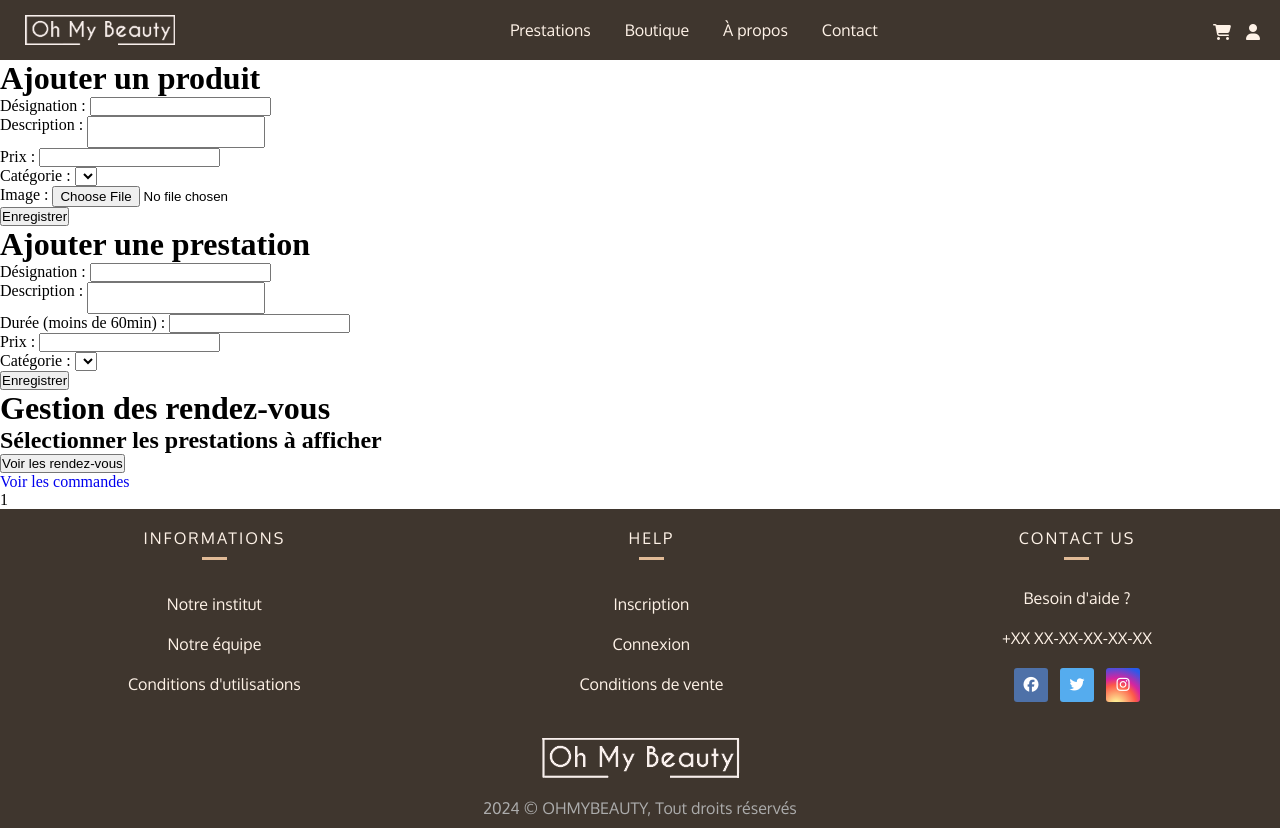
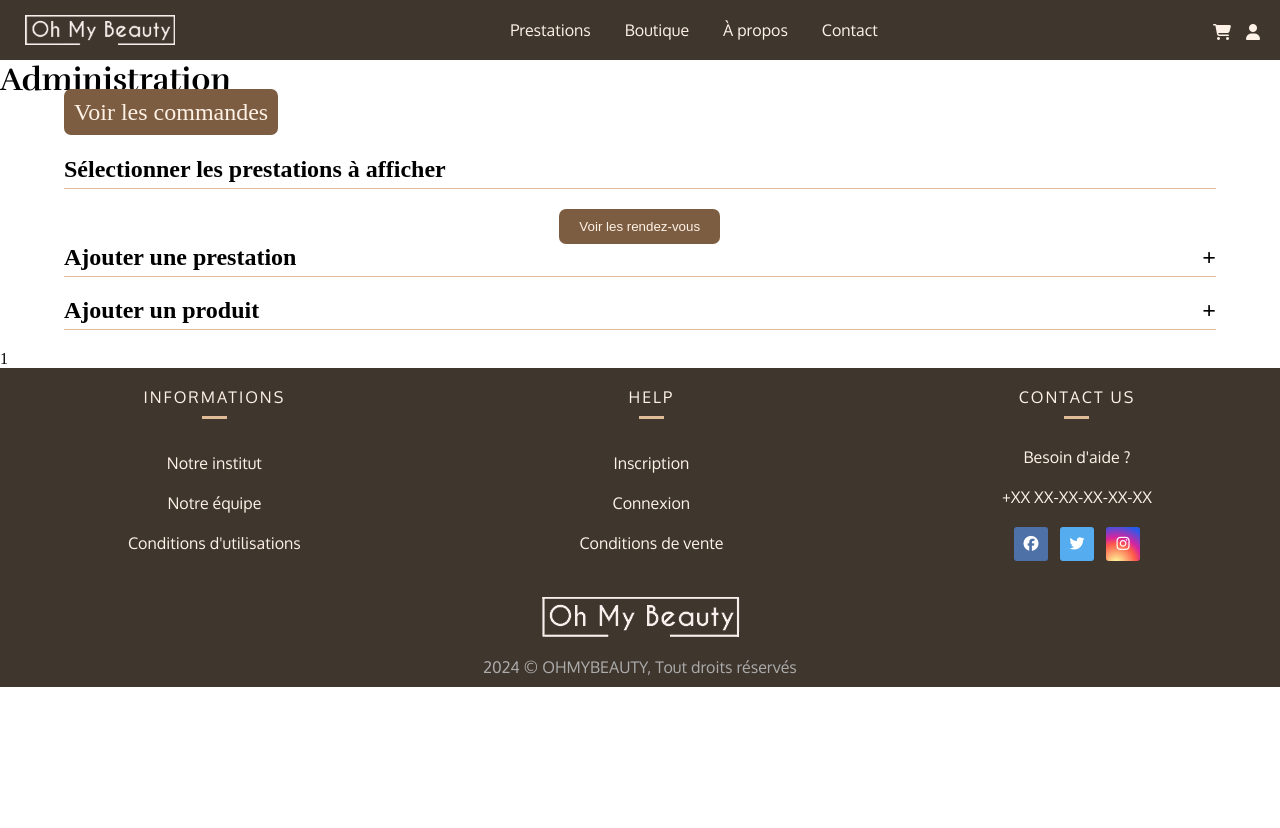
Before and after one commit to BOTnabil/OhMyBeauty, a PHP site: template view/vueAdmin.php in a window 1280 px wide. After the commit the page ends 687 px from the top, so only its background shows below. Run offline with PHP 8.4, Linux system fonts and the light colour scheme; the template is opened without the code that fills it, so the values that code supplies are empty; the visitor is signed in with stand-in values (Sample User, id 1); some libraries are stand-ins or nearby versions.

Commit message:
page admin css

```diff
--- a/public/css/style.css
+++ b/public/css/style.css
@@ -4,7 +4,7 @@
  */
  :root {
     --marron : #3F362E;
-    --brun : #53300F;
+    --brun : #7c5d41;
     --beige : #E1BB97;
     --bcreme : #FEF2E7;
     --rufina : "Rufina", serif;;
@@ -21,6 +21,10 @@
 }
 
 a {text-decoration: none;}
+
+h1 {
+    font-family: var(--rufina);
+}
 
  /*=================================================================
 ========================= HEADER ================================
@@ -1000,3 +1004,139 @@ textarea{
     .precedent{
     left: 1rem;
     }
+
+
+
+
+
+
+
+
+    h2 {
+        font-size: 24px;
+        margin-bottom: 20px;
+        border-bottom: 1px solid var(--beige);
+        padding-bottom: 5px;
+    }
+
+    .gestion-rdv {
+        padding-top: 20px;
+        margin-bottom: 40px;
+        margin: auto;
+        max-width: 90%;
+    }
+
+    .categories {
+        justify-content: center;
+        display: flex;
+        gap: 7vw;
+        font-family: var(--oxygen);
+    }
+
+    .categorie h2 {
+        font-size: 18px;
+        margin-bottom: 10px;
+        text-align: center;
+    }
+
+    .categorie label {
+        display: block;
+        margin-bottom: 5px;
+        margin: 10px;
+    }
+
+    #prestation-form{
+        font-family: var(--oxygen);
+        width: 70%;
+        margin: auto;
+        margin-bottom: 40px;
+    }
+
+    .ajouter-prestation {
+        margin-bottom: 40px;
+        margin: auto;
+        max-width: 90%;
+    }
+
+    .ajouter-prestation h2 {
+        display: flex;
+        justify-content: space-between;
+        align-items: center;
+    }
+
+    #produit-form{
+        font-family: var(--oxygen);
+        width: 70%;
+        margin: auto;
+        margin-bottom: 40px;
+    }
+
+    .ajouter-produit {
+        margin: auto;
+        max-width: 90%;
+    }
+
+    .ajouter-produit h2 {
+        display: flex;
+        justify-content: space-between;
+        align-items: center;
+    }
+
+    .form-group {
+        margin-bottom: 20px;
+    }
+
+    .form-group label {
+        display: block;
+        margin-bottom: 5px;
+    }
+
+    .form-group input,
+    .form-group select,
+    .form-group textarea {
+        width: 100%;
+        padding: 10px;
+        border: 0px solid;
+        background-color: #e0dfdf;
+        margin: auto
+    }
+
+    .presta-form{
+        justify-content: center;
+    }
+
+    .submit-btn {
+        background-color: var(--brun);
+        color: var(--bcreme);
+        padding: 10px 20px;
+        border: none;
+        cursor: pointer;
+        border-radius: 7px;
+    }
+
+    .wrapper-input{
+        margin-left: 43%;
+    }
+
+    .toggle-btn{
+        cursor: pointer;
+    }
+
+    .voir-commandes{
+        max-width: 90%;
+        margin-bottom: 20px;
+        margin: auto;
+    }
+
+    .voir-commandes a{
+        font-weight: 100;
+        padding: 10px;
+        color: var(--bcreme);
+        border-radius: 7px;
+        background-color: var(--brun);
+    }
+
+    .voir-commandes h2{
+        margin: auto;
+        border: solid 0px;
+    }
--- a/public/js/script.js
+++ b/public/js/script.js
@@ -12,7 +12,8 @@ userIcon.onclick = function() {
     userMenu.classList.toggle("active");
 };
 
-// toggle panier
+// toggle
+    //toggle panier
     document.addEventListener("DOMContentLoaded", function() {
         var toggleCartBtn = document.getElementById("toggleCartBtn");
         var cartContainer = document.getElementById("cartContainer");
@@ -32,6 +33,29 @@ userIcon.onclick = function() {
             }
         });
     });
+
+    // Toggle Formulaires
+        document.getElementById('toggle-prestation').addEventListener('click', function() {
+            var form = document.getElementById('prestation-form');
+            if (form.style.display === 'none') {
+                form.style.display = 'block';
+                this.textContent = '×';
+            } else {
+                form.style.display = 'none';
+                this.textContent = '+';
+            }
+        });
+
+        document.getElementById('toggle-produit').addEventListener('click', function() {
+            var form = document.getElementById('produit-form');
+            if (form.style.display === 'none') {
+                form.style.display = 'block';
+                this.textContent = '×';
+            } else {
+                form.style.display = 'none';
+                this.textContent = '+';
+            }
+        });
 
 // deroulantCommande
 document.addEventListener('DOMContentLoaded', function () {
--- a/view/vueAdmin.php
+++ b/view/vueAdmin.php
@@ -22,19 +22,55 @@ $categories = $categorieManager->obtenirToutesLesCategories();
 $categoriesAvecPrestations = $prestationManager->obtenirToutesCategoriesAvecPrestations();
 
 ?>
+<h1>Administration</h1>
 
-<h1>Ajouter un produit</h1>
+<div class="voir-commandes">
+    <h2><a href="index.php?action=afficherCommandes">Voir les commandes</a><h2>
+</div>
 
-<form action= "index.php?action=ajouterProduit" method="POST" enctype="multipart/form-data">
+<section class="gestion-rdv">
+    <form class="presta-form" method="get" action="index.php">
+        <h2>Sélectionner les prestations à afficher</h2>
+        <div class="categories">
+            <?php foreach ($categoriesAvecPrestations as $categorieNom => $prestations) { ?>
+                <div class="categorie">
+                    <h3><?= $categorieNom; ?></h3>
+                    <?php foreach ($prestations as $prestation) { ?>
+                        <label>
+                            <input type="checkbox" name="prestations[]" value="<?= $prestation['id_prestation']; ?>">
+                            <?= $prestation['designation']; ?>
+                        </label>
+                    <?php } ?>
+                </div>
+            <?php } ?>
+        </div>
+        <div class="wrapper-input">
+            <input type="hidden" name="action" value="voirRendezVous">
+            <input class="submit-btn" type="submit" value="Voir les rendez-vous">
+        </div>
+    </form>
+</section>
+
+<section class="ajouter-prestation">
+    <h2>Ajouter une prestation <span class="toggle-btn" id="toggle-prestation">+</span></h2>
+    <form id="prestation-form" action= "index.php?action=ajouterPrestation" method="POST" enctype="multipart/form-data" style="display: none;">
+        <div class="form-group">
             <label for="designation">Désignation :</label>
-    <input type="text" name="designation" required value="<?= $produit['designation'] ?? ''; ?>"><br>
-
+            <input type="text" name="designation" required><br>
+        </div>
+        <div class="form-group">
             <label for="description">Description :</label>
-    <textarea name="description" required><?= $produit['description'] ?? ''; ?></textarea><br>
-
+            <textarea name="description" required></textarea><br>
+        </div>
+        <div class="form-group">
+            <label for="duree">Durée (moins de 60min) :</label>
+            <input type="text" name="duree"><br>
+        </div>
+        <div class="form-group">
             <label for="prix">Prix :</label>
-    <input type="number" step="0.01" name="prix" required value="<?= $produit['prix'] ?? ''; ?>"><br>
-
+            <input type="number" step="0.01" name="prix" required ><br>
+        </div>
+        <div class="form-group">
             <label for="categorie">Catégorie :</label>
             <select name="id_categorie" required>
                 <?php foreach ($categories as $categorie): ?>
@@ -42,63 +78,42 @@ $categoriesAvecPrestations = $prestationManager->obtenirToutesCategoriesAvecPres
                         <?= $categorie['designation'] ?>
                     </option>
                 <?php endforeach; ?>
-    </select><br>
+            </select>
+        </div>
+        <input class="submit-btn" type="submit" name="submit" value="Ajouter une prestation">
+    </form>
+</section>
 
-    <label for="image">Image :</label>
-    <input type="file" name="image"><br>
-
-    <input type="submit" name="submit" value="Enregistrer">
-</form>
-
-<h1>Ajouter une prestation</h1>
-
-<form action= "index.php?action=ajouterPrestation" method="POST" enctype="multipart/form-data">
+<section class="ajouter-produit">
+    <h2>Ajouter un produit <span class="toggle-btn" id="toggle-produit">+</span></h2>
+    <form id="produit-form" action= "index.php?action=ajouterProduit" method="POST" enctype="multipart/form-data" style="display: none;">
+        <div class="form-group">
             <label for="designation">Désignation :</label>
-    <input type="text" name="designation" required value="<?= $prestation['designation'] ?? ''; ?>"><br>
-
+            <input type="text" name="designation" required>
+        </div>
+        <div class="form-group">
             <label for="description">Description :</label>
-    <textarea name="description" required><?= $prestation['description'] ?? ''; ?></textarea><br>
-
-    <label for="duree">Durée (moins de 60min) :</label>
-    <input type="text" name="duree" required value="<?= $prestation['duree'] ?? ''; ?>"><br>
-
+            <textarea name="description" required></textarea>
+        </div>
+        <div class="form-group">
             <label for="prix">Prix :</label>
-    <input type="number" step="0.01" name="prix" required value="<?= $prestation['prix'] ?? ''; ?>"><br>
-
+            <input type="number" step="0.01" name="prix" required>
+        </div>
+        <div class="form-group">
             <label for="categorie">Catégorie :</label>
             <select name="id_categorie" required>
                 <?php foreach ($categories as $categorie): ?>
-            <option value="<?= $categorie['id_categorie'] ?>" <?= isset($prestation['id_categorie']) && $prestation['id_categorie'] == $categorie['id_categorie'] ? 'selected' : ''; ?>>
+                    <option value="<?= $categorie['id_categorie'] ?>" <?= isset($produit['id_categorie']) && $produit['id_categorie'] == $categorie['id_categorie'] ? 'selected' : ''; ?>>
                         <?= $categorie['designation'] ?>
                     </option>
                 <?php endforeach; ?>
-    </select><br>
-
-    <input type="submit" name="submit" value="Enregistrer">
+            </select>
+        </div>
+        <label for="image">Image :</label><br><br>
+        <input type="file" name="image"><br><br>
+        <input class="submit-btn" type="submit" name="submit" value="Ajouter un produit">
     </form>
-
-<h1>Gestion des rendez-vous</h1>
-
-<form method="get" action="index.php">
-    <h2>Sélectionner les prestations à afficher</h2>
-
-    <?php foreach ($categoriesAvecPrestations as $categorieNom => $prestations) { ?>
-        <div class="categorie">
-            <h3><?= $categorieNom; ?></h3>
-            <?php foreach ($prestations as $prestation) { ?>
-                <label>
-                    <input type="checkbox" name="prestations[]" value="<?= $prestation['id_prestation']; ?>">
-                    <?= $prestation['designation']; ?>
-                </label><br>
-            <?php } ?>
-        </div>
-    <?php } ?>
-
-    <input type="hidden" name="action" value="voirRendezVous">
-    <input type="submit" value="Voir les rendez-vous">
-</form>
-
-<a href="index.php?action=afficherCommandes">Voir les commandes</a>
+</section>
 
 <?php
 // Message de confirmation ou d'erreur après l'ajout
--- a/view/vueArticle.php
+++ b/view/vueArticle.php
@@ -2,10 +2,10 @@
 ob_start();
 ?>
 
-<h1><?= htmlspecialchars($article['designation']); ?></h1>
+<h1><?= $article['designation']; ?></h1>
 <div class="article-details">
     <p>Prix : <?= htmlspecialchars($article['prix']); ?> €</p>
-    <p>Description : <?= htmlspecialchars($article['description']); ?></p>
+    <p>Description : <?= $article['description']; ?></p>
 
     <!-- Bouton Ajouter au panier -->
     <form method="get" action="index.php">
--- a/view/vueArticlesCategorie.php
+++ b/view/vueArticlesCategorie.php
@@ -7,7 +7,7 @@ ob_start();
     <?php foreach ($articles as $article) { ?>
         <div class="article">
             <a href="index.php?action=voirArticle&id_article=<?= $article['id_produit']; ?>">
-                <h3><?= htmlspecialchars($article['designation']); ?></h3>
+                <h3><?= $article['designation']; ?></h3>
                 <p>Prix : <?= $article['prix']; ?> €</p>
             </a>
         </div>
```
Lines whose indentation alone changed are shown as unchanged.
